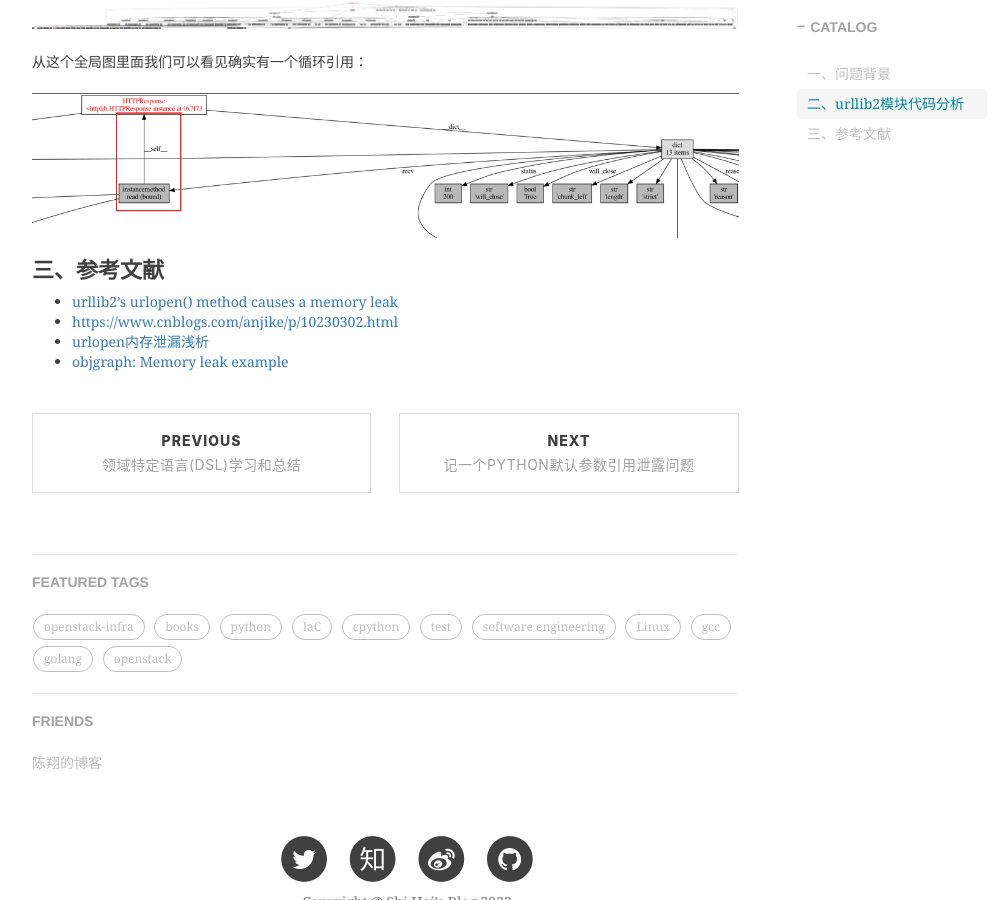
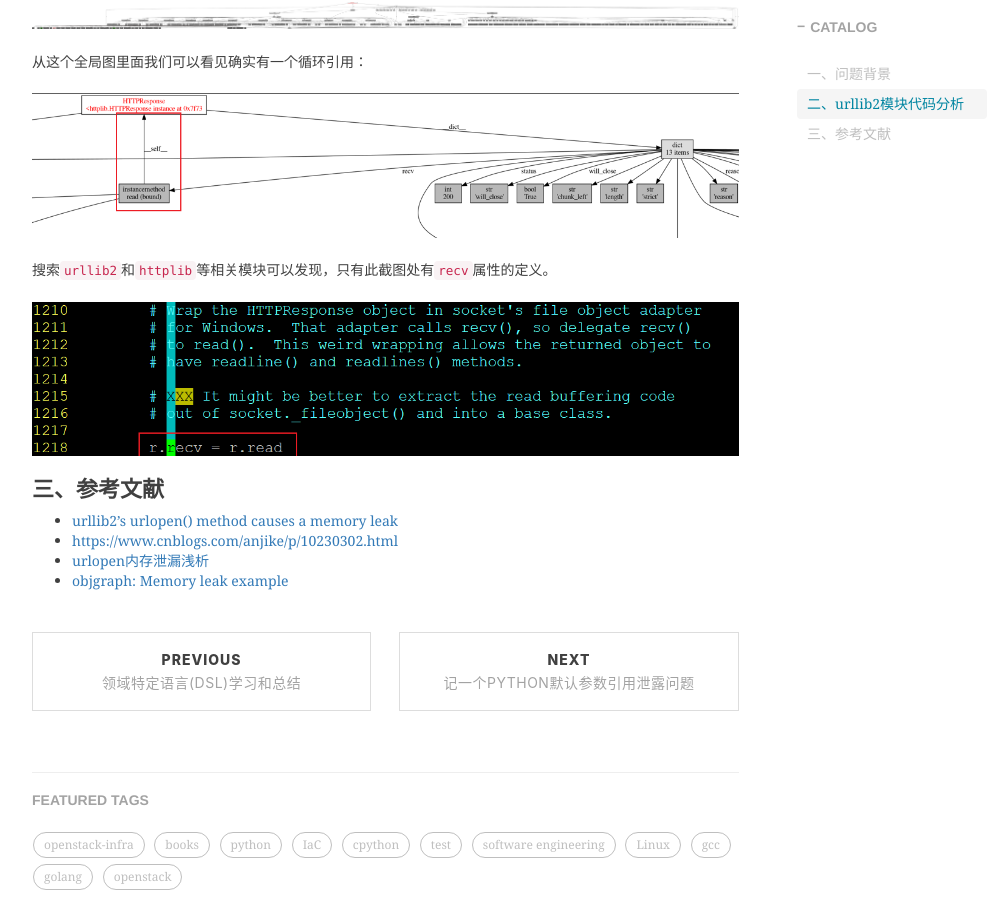
Before and after one commit to shihai1991/shihai1991.github.io, a Jekyll site: the page built from _posts/2023-02-23-urllib内存泄露问题分析.md, in a window 1280 px wide and 900 px high, scrolled down 2286 px. Shown: the whole window, without its empty margins (233-1228 px from the left). Built offline with Jekyll 4.4.1, drawn with Linux system fonts in a browser that asks for light colours; nearby versions of some CDN libraries; comment, search, counter and statistics services are not loaded.

Commit message:
Update 2023-02-23-urllib内存泄露问题分析.md

```diff
--- a/_posts/2023-02-23-urllib内存泄露问题分析.md
+++ b/_posts/2023-02-23-urllib内存泄露问题分析.md
@@ -95,7 +95,8 @@ After calling urlopen(), collecting the unreachable objects: 7
 ![]({{site.baseurl}}/img/2023/Q1/20230225-0x7f7393427820.png)
 从这个全局图里面我们可以看见确实有一个循环引用：
 ![]({{site.baseurl}}/img/2023/Q1/20230225-0x7f7393427820-2.png)
-
+搜索`urllib2`和`httplib`等相关模块可以发现，只有此截图处有`recv`属性的定义。
+![]({{site.baseurl}}/img/2023/Q1/20230225-recv.png)
 # 三、参考文献
 - [urllib2's urlopen() method causes a memory leak](https://github.com/python/cpython/issues/42012)
 - [https://www.cnblogs.com/anjike/p/10230302.html](https://www.zhihu.com/question/21747929/answer/569469557)
```
